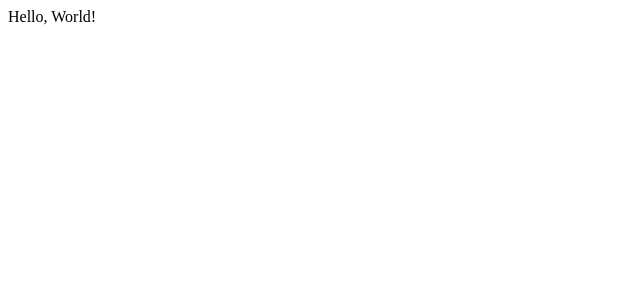
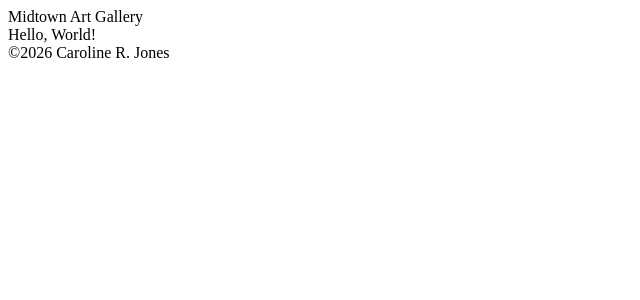
Before and after one commit to Carolista/art-gallery-instructor-code-demo, a React (Vite) app in the folder front-end/: page / in a window 1280 px wide. Shown: the top 300 px of the page, without its empty margins (0-640 px from the left). Built offline with nearby package versions, Linux system fonts and the light colour scheme.

Commit message:
added Footer and Header components and placed in App.jsx

```diff
--- a/front-end/src/App.jsx
+++ b/front-end/src/App.jsx
@@ -1,7 +1,15 @@
 import './App.css';
+import Footer from './components/Footer';
+import Header from './components/Header';
 
 function App() {
-	return <>Hello, World!</>;
+	return (
+		<>
+			<Header />
+			<main>Hello, World!</main>
+			<Footer />
+		</>
+	);
 }
 
 export default App;
--- /dev/null
+++ b/front-end/src/components/Footer.jsx
@@ -0,0 +1,11 @@
+const Footer = () => {
+	const currentYear = new Date().getFullYear();
+
+	return (
+		<footer>
+			<div>&copy;{currentYear} Caroline R. Jones</div>
+		</footer>
+	);
+};
+
+export default Footer;
--- /dev/null
+++ b/front-end/src/components/Header.jsx
@@ -0,0 +1,9 @@
+const Header = () => {
+	return (
+		<header>
+			<div>Midtown Art Gallery</div>
+		</header>
+	);
+};
+
+export default Header;
```
